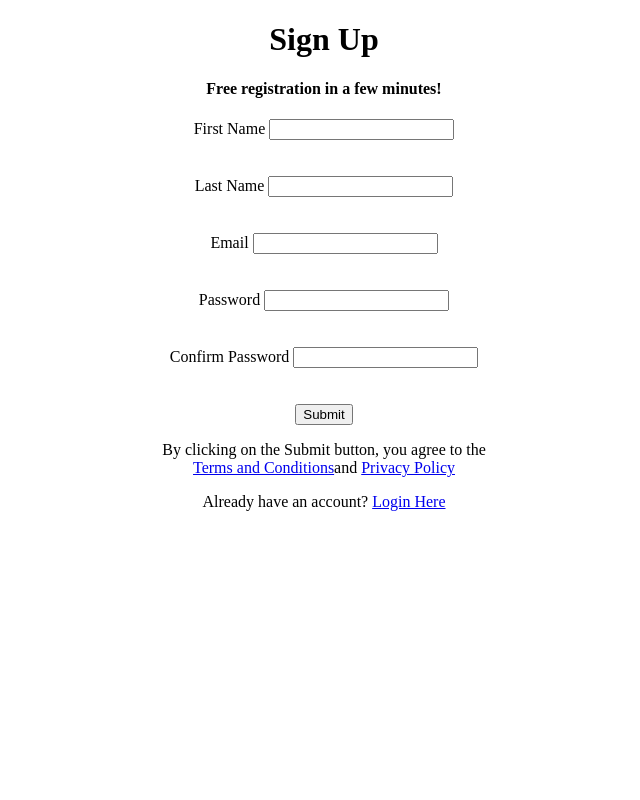
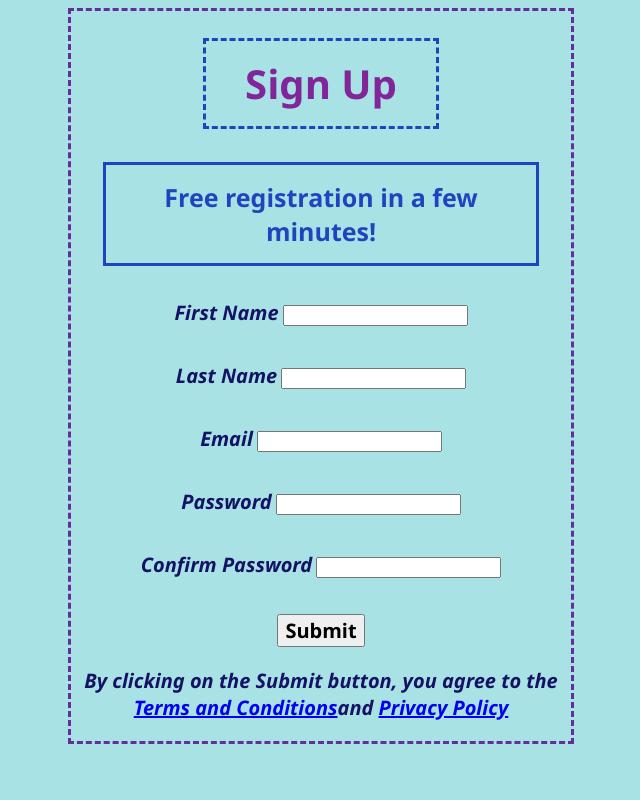
Before and after one commit to ShwetaB212/MRM_Task_1, a plain HTML site: page signup.html in a window 1280 px wide. Shown: the top 800 px of the page, without its empty margins (316-956 px from the left). Drawn offline with Linux system fonts and the light colour scheme.

Commit message:
Update signup.html

```diff
--- a/signup.html
+++ b/signup.html
@@ -5,28 +5,87 @@
        <meta http-equiv="X-UA-Compatible" content="IE=edge" />
        <meta name="viewport" content="width=device-width, initial-scale=1.0" />
         <title>Sign Up</title>
+        <style>
+            body {
+                background-color: rgb(168, 226, 228);
+            }
+            h1 {
+                border: rgb(32, 68, 189);
+                border-style:dashed;
+                color: rgb(130, 37, 153);
+                padding: 15px;
+                font-size: 40px;
+                font-family:'Segoe UI', Tahoma, Geneva, Verdana, sans-serif;
+                width: 200px;
+            }
+            h4 {
+                border: rgb(32, 68, 189);
+                border-style: solid;
+                color:rgb(32, 68, 189);
+                padding: 15px;
+                font-size: 25px;
+                font-family:'Segoe UI', Tahoma, Geneva, Verdana, sans-serif;
+                width: 400px;
+            }
+            #signup {
+                border: rgb(102, 46, 155);
+                border-style: dashed;
+                width: 500px;
+                position: absolute;
+                left: 30%;
+            }
+            #logn {
+                background-color: rgb(157, 162, 163);
+                border-style: groove;
+                border-color: rgb(5, 5, 5);
+                position: absolute;
+                top: 120%;
+                left: 32.5%;
+                font-size: 25px;
+               padding: 20px;
+               font-family: 'Segoe UI', Tahoma, Geneva, Verdana, sans-serif;
+            }
+            hr {
+                position: absolute;
+                top:150%;
+
+            }
+            .details {
+                font-size: 20px;
+                font-style:italic;
+                font-family:'Segoe UI', Tahoma, Geneva, Verdana, sans-serif;
+                color:rgb(20, 18, 100);
+                font-weight: bold;
+            }
+            #button2 {
+                font-size: 20px;
+                font-family: 'Segoe UI', Tahoma, Geneva, Verdana, sans-serif;
+                font-weight: bold;
+            }
+        </style>
     </head>
     <body>
-        <div align="center">
+        <div id="signup" align="center">
             <h1>Sign Up</h1>
             <h4>Free registration in a few minutes!</h4>
             <form>
-                <label>First Name</label>
+                <label class="details">First Name</label>
                 <input type="text" placeholder=""><br><br><br>
-                <label>Last Name</label>
+                <label class="details">Last Name</label>
                 <input type="text" placeholder=""><br><br><br>
-                <label>Email</label>
+                <label class="details">Email</label>
                 <input type="email" placeholder=""><br><br><br>
-                <label>Password</label>
+                <label class="details">Password</label>
                 <input type="password" placeholder=""><br><br><br>
-                <label>Confirm Password</label>
+                <label class="details">Confirm Password</label>
                 <input type="password" placeholder=""><br><br><br>
-                <input type="button" value="Submit">
+                <input id="button2" type="button" value="Submit">
             </form>
-            <p>By clicking on the Submit button, you agree to the <br>
+            <p class="details">By clicking on the Submit button, you agree to the <br>
             <a href="#">Terms and Conditions</a>and <a href="#">Privacy Policy</a></p>
 
         </div>
-        <p align="center">Already have an account? <a href="index.html">Login Here</a></p>
+        <p align="center" id="logn">Already have an account? <a href="index.html">Login Here</a></p>
+        <hr>
     </body>
 </html>
```
